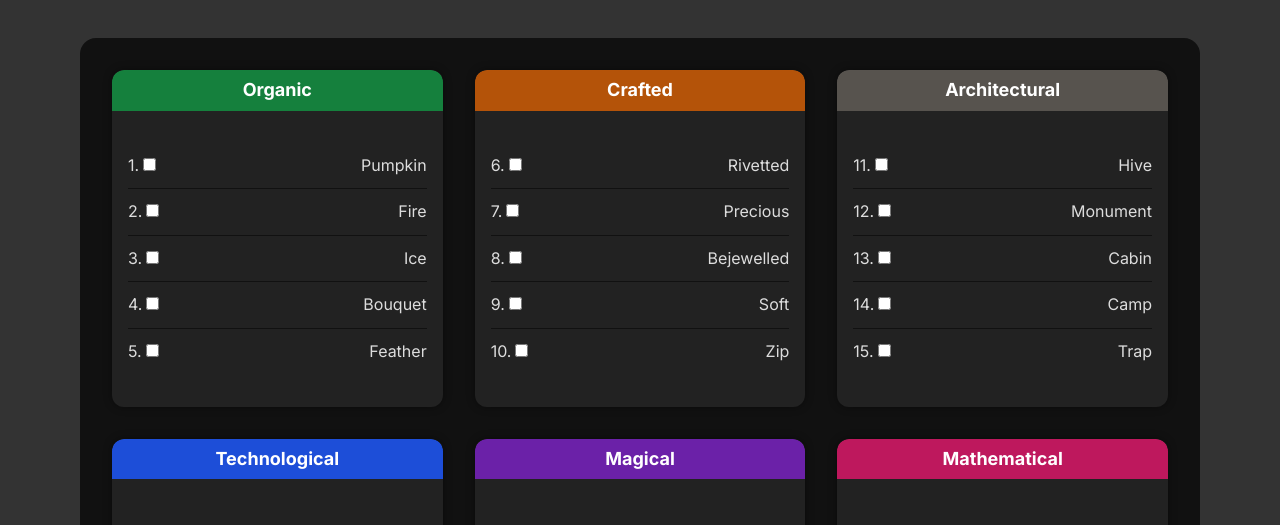
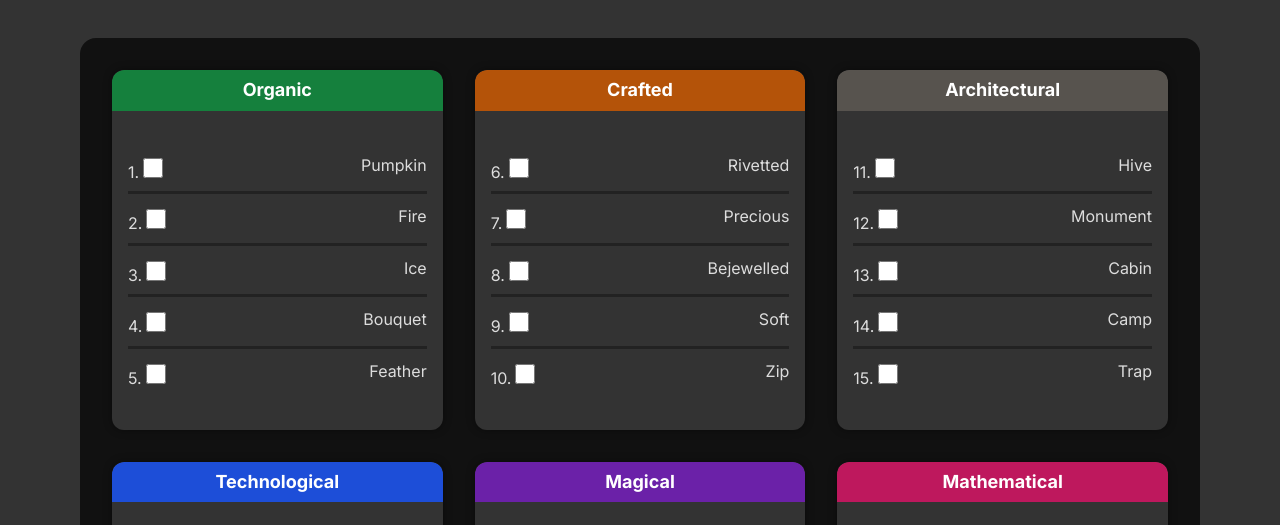
Before and after one commit to AbisoyeOnanuga/nodevember-2025, a Next.js app: page / in a window 1280 px wide. Shown: the part 275-800 px from the top of the page. Built offline with nearby package versions, Linux system fonts and the light colour scheme.

Commit message:
update globals css, PromptGrid component

```diff
--- a/src/app/globals.css
+++ b/src/app/globals.css
@@ -55,7 +55,7 @@ a:hover {
 }
 
 .prompt-block {
-  background-color: #222;
+  background-color: #333;
   border-radius: 0.75rem;
   overflow: hidden;
   box-shadow: 0 0 0.5rem rgba(0, 0, 0, 0.4);
@@ -100,11 +100,16 @@ a:hover {
   justify-content: space-between;
   padding: 0.75rem 0;
   color: #ddd;
-  border-bottom: 1px solid #111;
+  border-bottom: 3px solid #222;
+  padding-bottom: 0.5rem;
 }
 
 .prompt-item:last-child {
   border-bottom: none;
+}
+
+.prompt-item:hover {
+  background-color: #2a2a2a;
 }
 
 .theme-toggle {
@@ -170,3 +175,10 @@ a:hover {
     text-align: center;
   }
 }
+
+/* Bigger checkboxes for prompt list */
+.prompt-item input[type="checkbox"] {
+  width: 1.25rem;   /* 20px */
+  height: 1.25rem;
+  accent-color: #22c55e; /* optional: matches your theme */
+}
--- a/src/components/PromptGrid.tsx
+++ b/src/components/PromptGrid.tsx
@@ -71,6 +71,7 @@ export default function PromptGrid() {
                       type="checkbox"
                       checked={checked[i][j]}
                       onChange={() => toggleCheck(i, j)}
+                      className="w-5 h-5 accent-bright"
                     />
                   </span>
 
```
